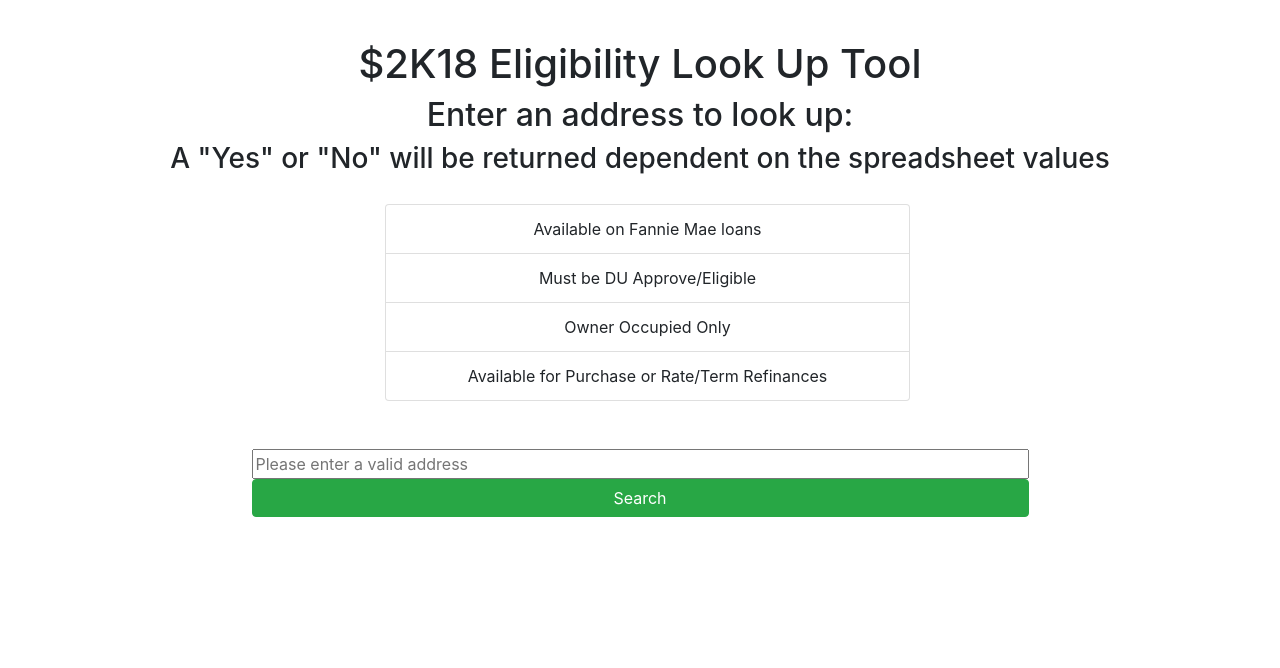
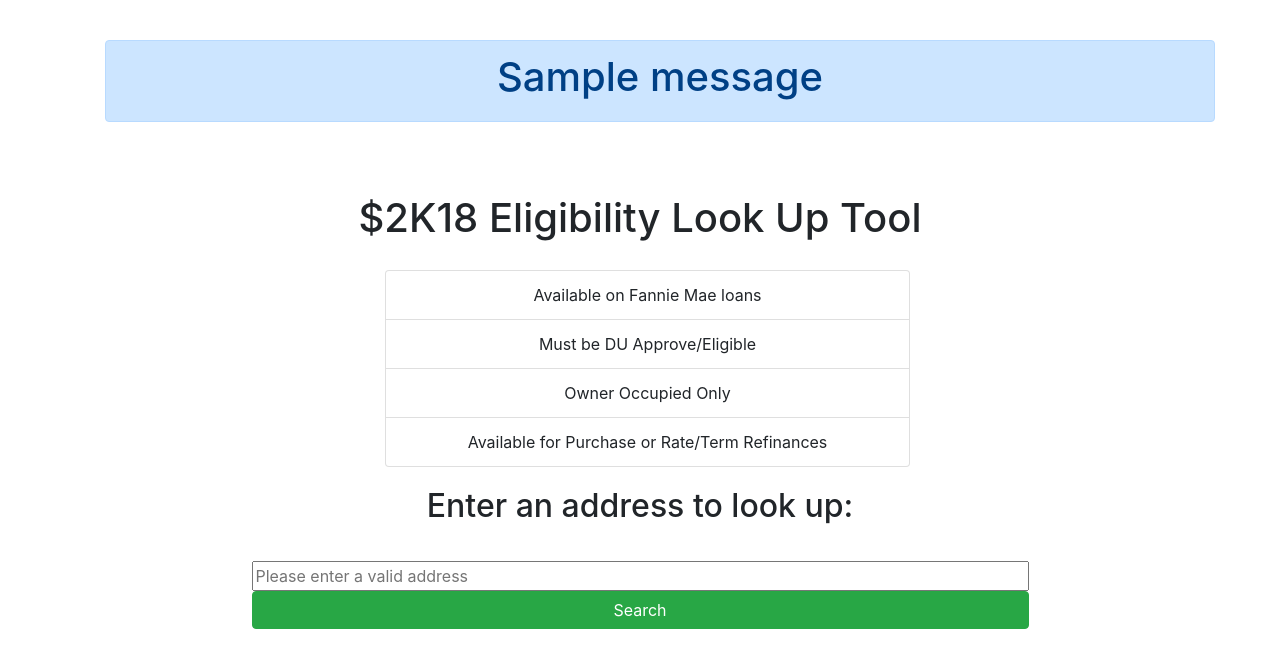
Before and after one commit to rcash/ffiec_msilookup, a Flask app: page / in a window 1280 px wide; the page is wider, and only the part inside the window is pictured. Shown: the top 668 px of that part. Run offline with Flask 2, Linux system fonts and the light colour scheme; one stand-in notice (Sample message) is shown; some libraries are stand-ins or nearby versions.

Commit message:
added flashing support

```diff
--- a/templates/tract_search.html
+++ b/templates/tract_search.html
@@ -2,6 +2,24 @@
     <html lang="en">
     <head>
         <title>Servion $2K18 Eligibility Look Up Tool</title>
+        {% with messages = get_flashed_messages() %}
+  {% if messages %}
+    <ul class=flashes>
+    {% for message in messages %}
+    <div class="container">
+        <div class="row offset-md3">
+            <div class="col ">
+                <div class="alert alert-primary">
+                    <h1>{{ message }}</h1>
+                </div>
+            </div>
+        </div>
+  </div>
+    {% endfor %}
+    </ul>
+  {% endif %}
+{% endwith %}
+{% block body %}{% endblock %}
         <meta name="viewport" content="width=device-width, initial-scale=1.0">
         <link href="static/css/bootstrap/bootstrap.min.css" rel="stylesheet" media="screen">
         <link href="static/css/styles.css" rel="stylesheet">
@@ -13,16 +31,6 @@
                     <h1>$2K18 Eligibility Look Up Tool</h1>
                 </div>
             </div>
-        <div class="row offset-md3">
-            <div class="col instr">
-                <h2>Enter an address to look up:</h2>
-            </div>
-        </div>
-        <div class="row offset-md3">
-            <div class="col instr">
-                <h3>A "Yes" or "No" will be returned dependent on the spreadsheet values</h3>
-            </div>
-        </div>
         <div class="container">
             <div class="col offset-md-3">
                 <ul class="list-group terms">
@@ -31,6 +39,13 @@
                   <li class="list-group-item">Owner Occupied Only</li>
                   <li class="list-group-item">Available for Purchase or Rate/Term Refinances</li>
                 </ul>
+            </div>
+        </div>
+        <div class="container">
+            <div class="row offset-md3">
+                <div class="col instr">
+                        <h2>Enter an address to look up:</h2>
+                </div>
             </div>
         </div>
         <form class="searching" action="." method="POST">
```
